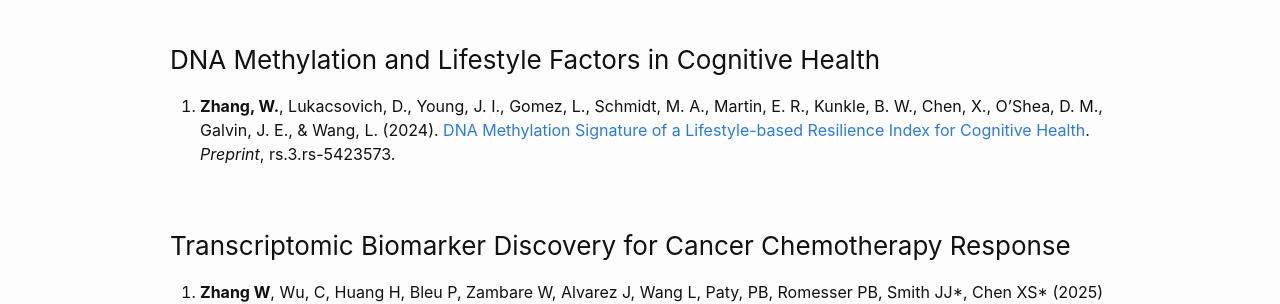
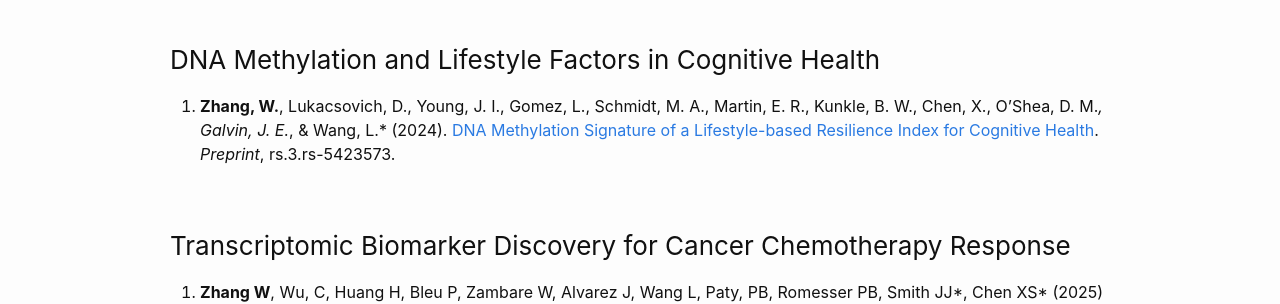
Before and after one commit to noblegasss/noblegasss.github.io, a Jekyll site: the page built from docs/about/pub.md, in a window 1280 px wide. Shown: the part 729-1033 px from the top of the page. Built offline with Jekyll 4.4.1, drawn with Linux system fonts in a browser that asks for light colours.

Commit message:
Update pub.md

```diff
--- a/docs/about/pub.md
+++ b/docs/about/pub.md
@@ -22,7 +22,7 @@
 
 ### DNA Methylation and Lifestyle Factors in Cognitive Health
 
-1. **Zhang, W.**, Lukacsovich, D., Young, J. I., Gomez, L., Schmidt, M. A., Martin, E. R., Kunkle, B. W., Chen, X., O'Shea, D. M., Galvin, J. E., & Wang, L. (2024). [DNA Methylation Signature of a Lifestyle-based Resilience Index for Cognitive Health](https://doi.org/10.21203/rs.3.rs-5423573/v1). *Preprint*, rs.3.rs-5423573.
+1. **Zhang, W.**, Lukacsovich, D., Young, J. I., Gomez, L., Schmidt, M. A., Martin, E. R., Kunkle, B. W., Chen, X., O'Shea, D. M.*, Galvin, J. E.*, & Wang, L.* (2024). [DNA Methylation Signature of a Lifestyle-based Resilience Index for Cognitive Health](https://doi.org/10.21203/rs.3.rs-5423573/v1). *Preprint*, rs.3.rs-5423573.
 
 ### Transcriptomic Biomarker Discovery for Cancer Chemotherapy Response
 
```
